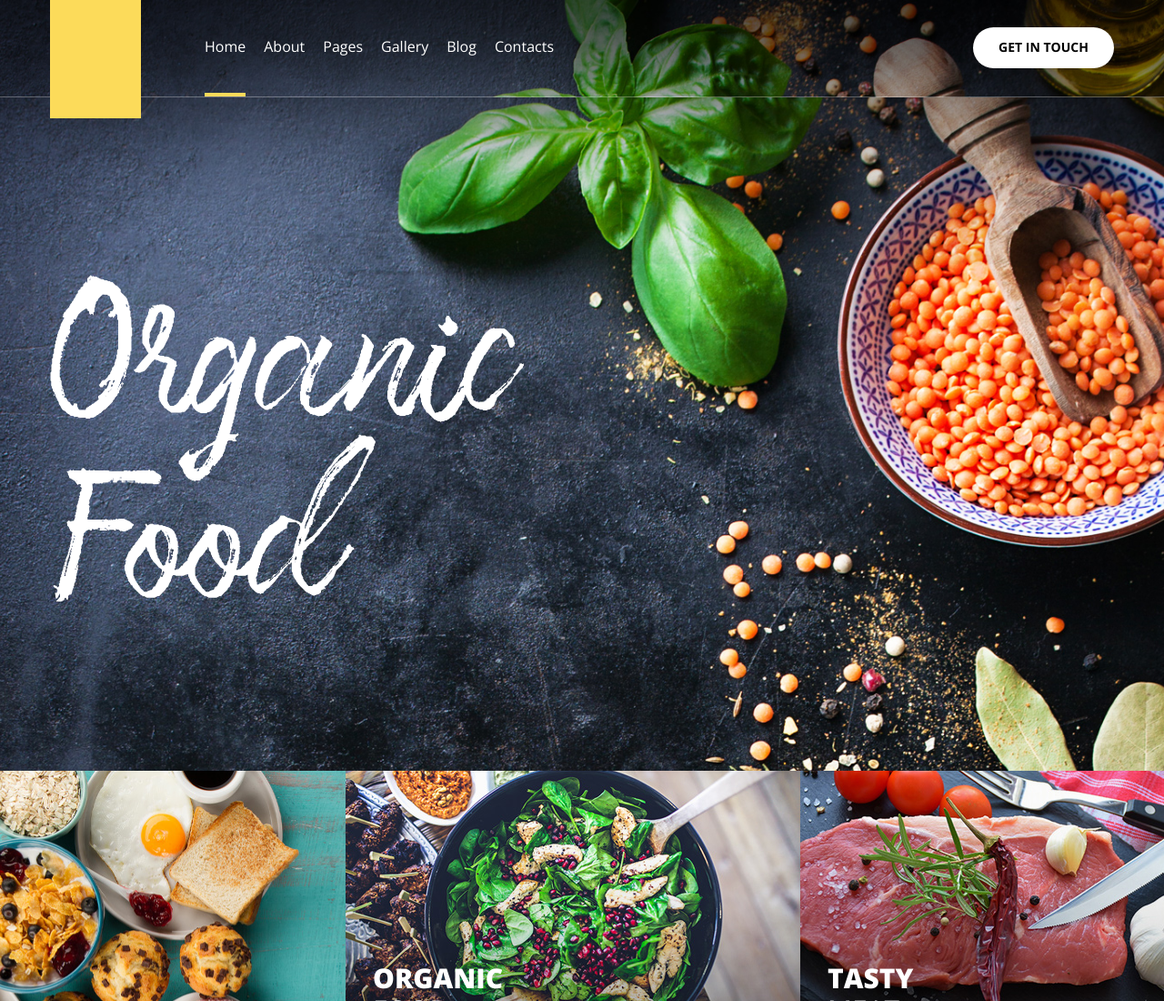
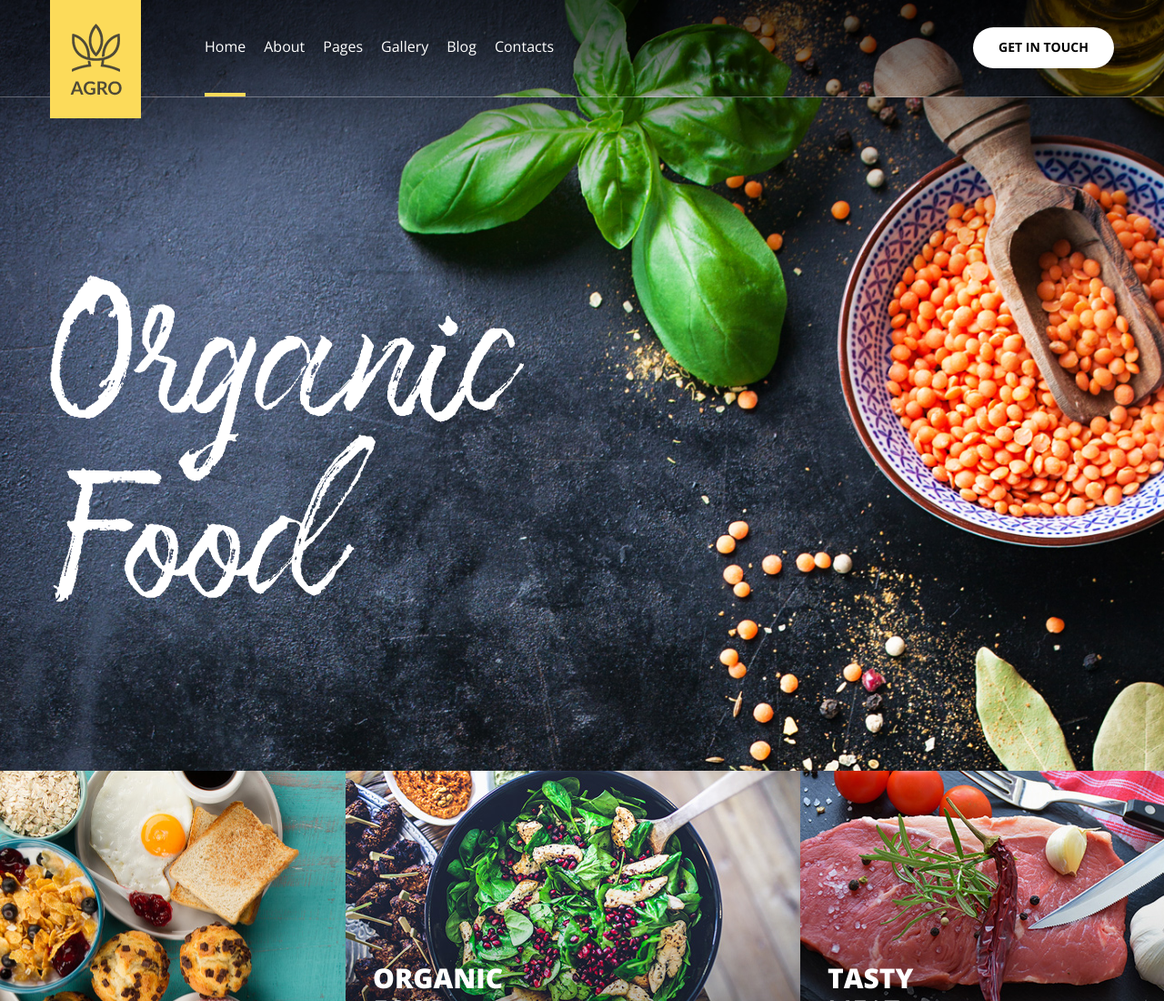
Before and after one commit to nadyawyn/organicfood, a website: page src/index.html in a window 1280 px wide. Shown: the top 1100 px of the page at 91% size. Drawn offline with nearby package versions, Linux system fonts and the light colour scheme; files that its build step writes are made by us from their sources; files whose address does not match are found by name.

Commit message:
Fixed LOGO bg

```diff
--- a/src/sass/blocks/_header.scss
+++ b/src/sass/blocks/_header.scss
@@ -85,7 +85,7 @@
 			height: 100%;
 			width: 100%;
 
-			background: url(../../icons/logo_agro.png) center no-repeat;
+			background: url(../icons/logo_agro.png) center no-repeat;
 		}
 
 	}
```
Also changed, not shown: dist/css/style.min.css.
